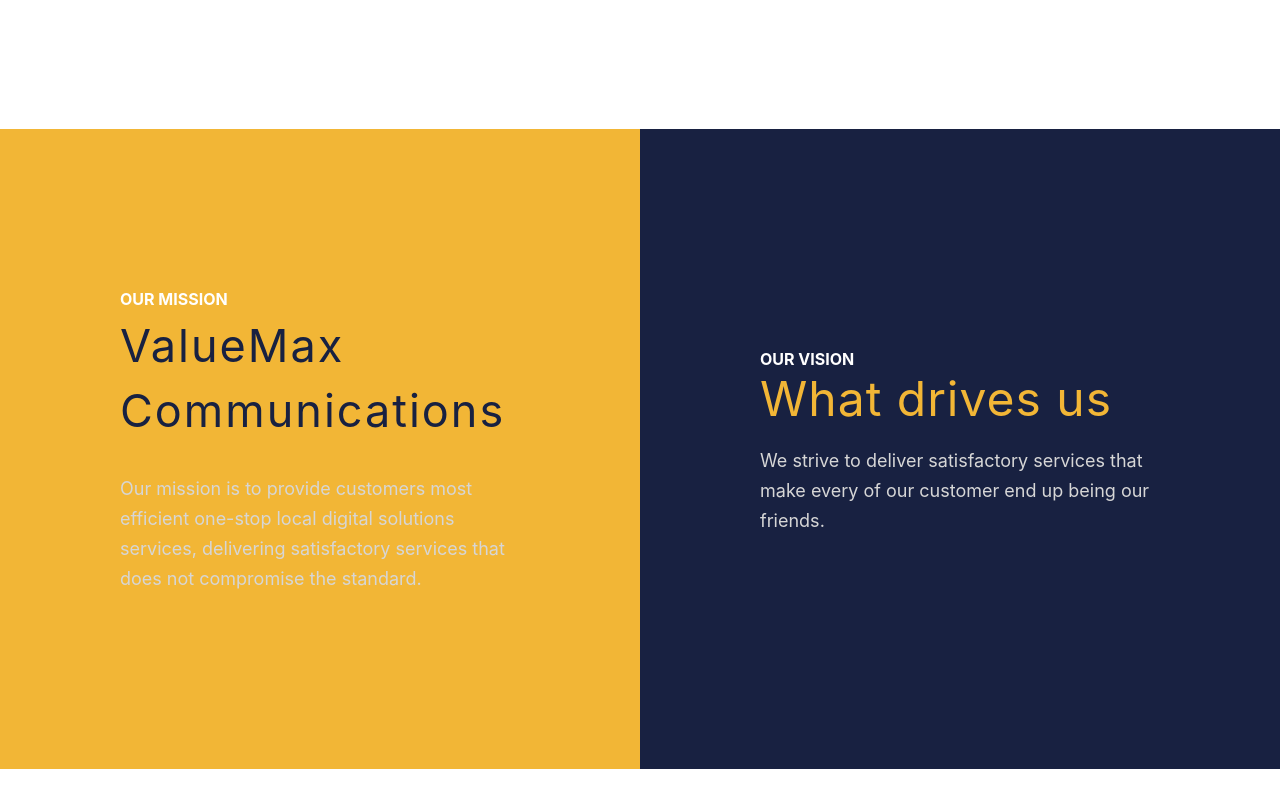
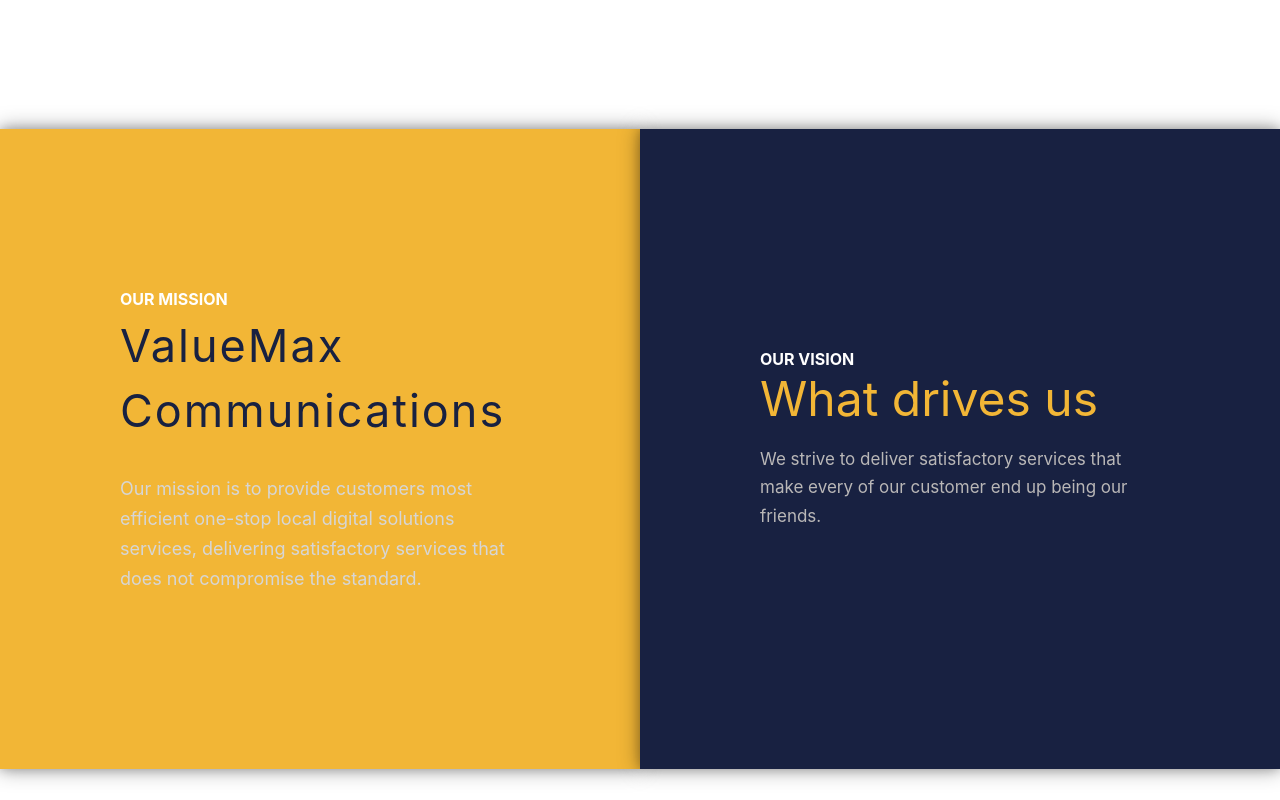
Before and after one commit to Qayyumah/ValueMax-Official-Website, a React (Create React App) app: page / in a window 1280 px wide. Shown: the part 5020-5820 px from the top of the page. Built offline with nearby package versions, Linux system fonts and the light colour scheme.

Commit message:
edit portfolio component

```diff
--- a/src/Assets/home.css
+++ b/src/Assets/home.css
@@ -630,7 +630,7 @@
     }
 
     @media (max-width:600px){
-
+        margin: 20px;
     }
 }
 .mission{
@@ -638,6 +638,7 @@
     height: 400px;
     margin: 0 auto;
     padding: 120px;
+    box-shadow: 0px 0px 10px rgba(0,0,0,0.2), 0px 0px 20px rgba(0,0,0,0.4);
 
     @media (max-width:1024px){
         /* padding: 60px; */
@@ -645,6 +646,7 @@
     }
     @media(max-width:600px){
         padding: 10px;
+
     }
 
 }
@@ -682,6 +684,7 @@
     margin: 0 auto;
     padding: 120px;
     color: #fff;
+    box-shadow: 0px 0px 10px rgba(0,0,0,0.2), 0px 0px 20px rgba(0,0,0,0.4);
 
     @media (max-width:1024px){
         padding: 20px;
@@ -694,15 +697,14 @@
     color: #f2b636;
     font-size: 48px;
     /* line-height: 1.44em; */
-    letter-spacing: 1px;
     font-weight: 400;
     margin-bottom: 0;
     margin-top: 0;
 }
 .vision p{
     line-height: 1.67em;
-    font-size: 18px;
-    color: #d6d6d6;
+    font-size: 17px;
+    color: #b9b7b7;
 }
 .vision h4{
     margin-top: 100px;
--- a/src/Assets/portfolio.css
+++ b/src/Assets/portfolio.css
@@ -49,7 +49,3 @@
         visibility: visible;
     }
 }
-.site1{
-    width: 100%;
-    height: 300px;
-}
```
Also changed, not shown: src/components/Portfolio.jsx (+4 -4 lines).
